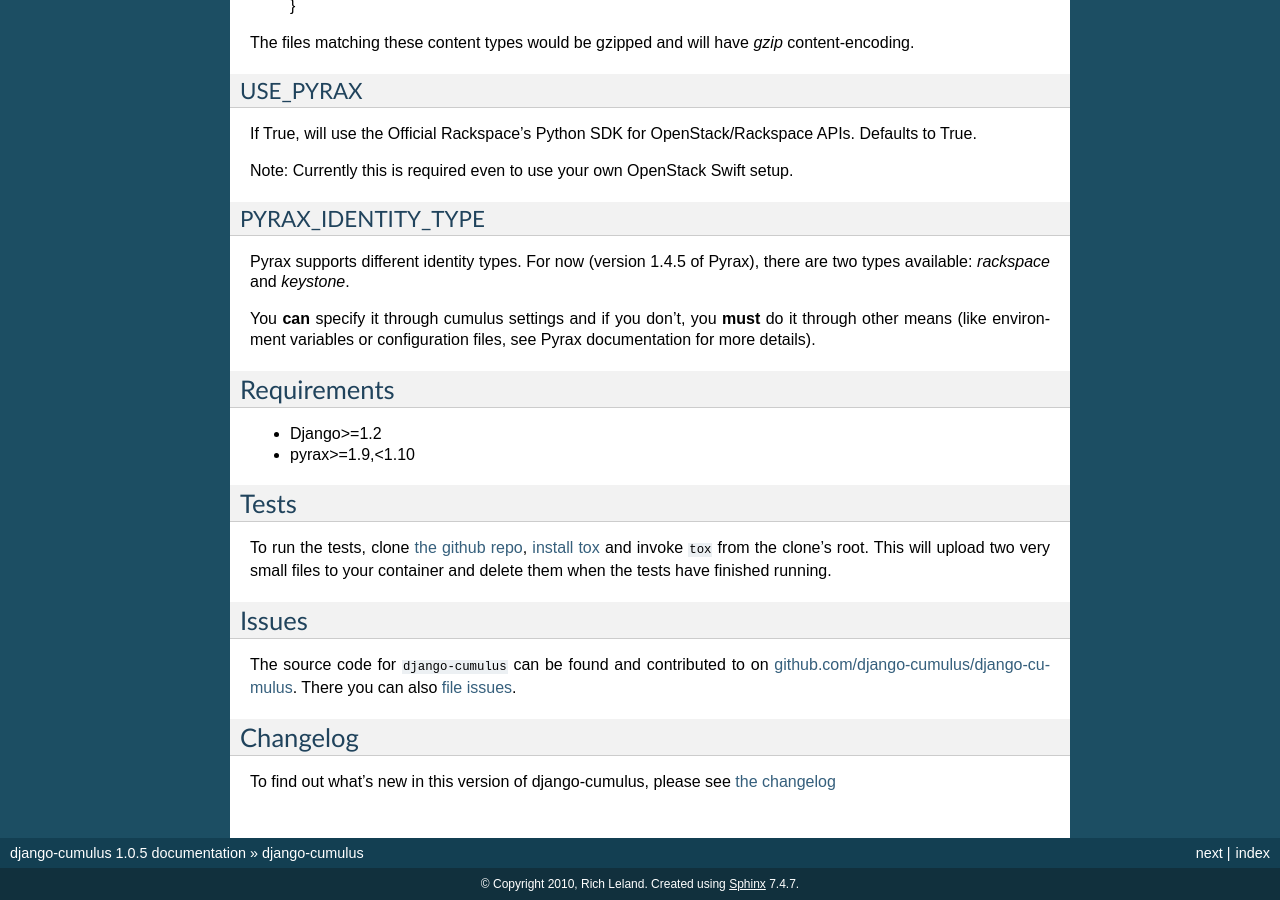
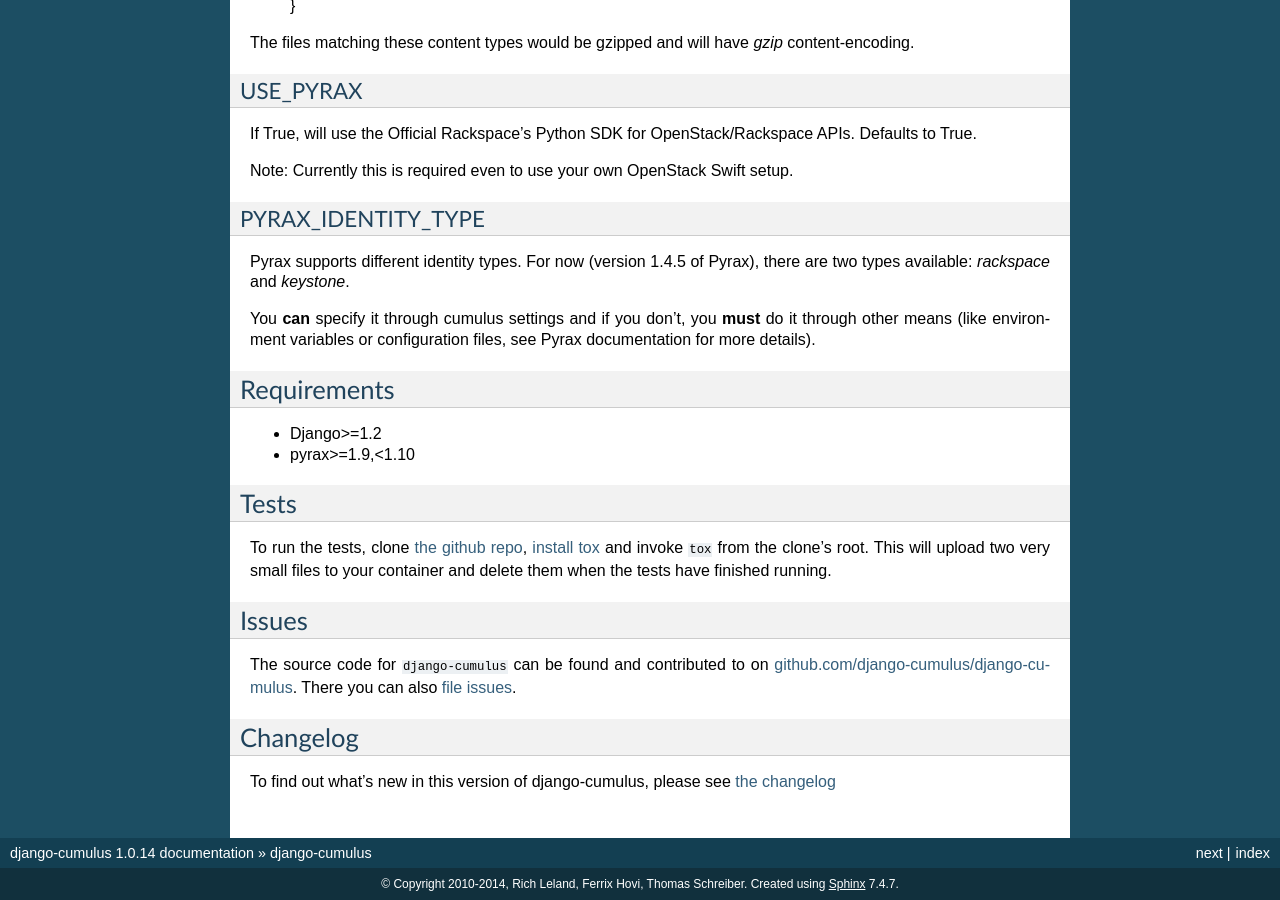
Before and after one commit to django-cumulus/django-cumulus, a Sphinx documentation site: the page built from docs/index.rst, in a window 1280 px wide and 900 px high, scrolled down 6261 px. Built offline with Sphinx 7.4.7, drawn with Linux system fonts in a browser that asks for light colours; some of the changed text lies outside the part shown.

Commit message:
Upgrade version string in autogenerated docs

```diff
--- a/docs/conf.py
+++ b/docs/conf.py
@@ -15,6 +15,8 @@
 # add these directories to sys.path here. If the directory is relative to the
 # documentation root, use os.path.abspath to make it absolute, like shown here.
 #sys.path.append(os.path.abspath('.'))
+
+import cumulus
 
 # -- General configuration -----------------------------------------------------
 
@@ -36,16 +38,16 @@
 
 # General information about the project.
 project = u'django-cumulus'
-copyright = u'2010, Rich Leland'
+copyright = u'2010-2014, Rich Leland, Ferrix Hovi, Thomas Schreiber'
 
 # The version info for the project you're documenting, acts as replacement for
 # |version| and |release|, also used in various other places throughout the
 # built documents.
 #
 # The short X.Y version.
-version = '1.0.5'
+version = cumulus.__version__
 # The full version, including alpha/beta/rc tags.
-release = '1.0.5'
+release = cumulus.__version__
 
 # The language for content autogenerated by Sphinx. Refer to documentation
 # for a list of supported languages.
```
